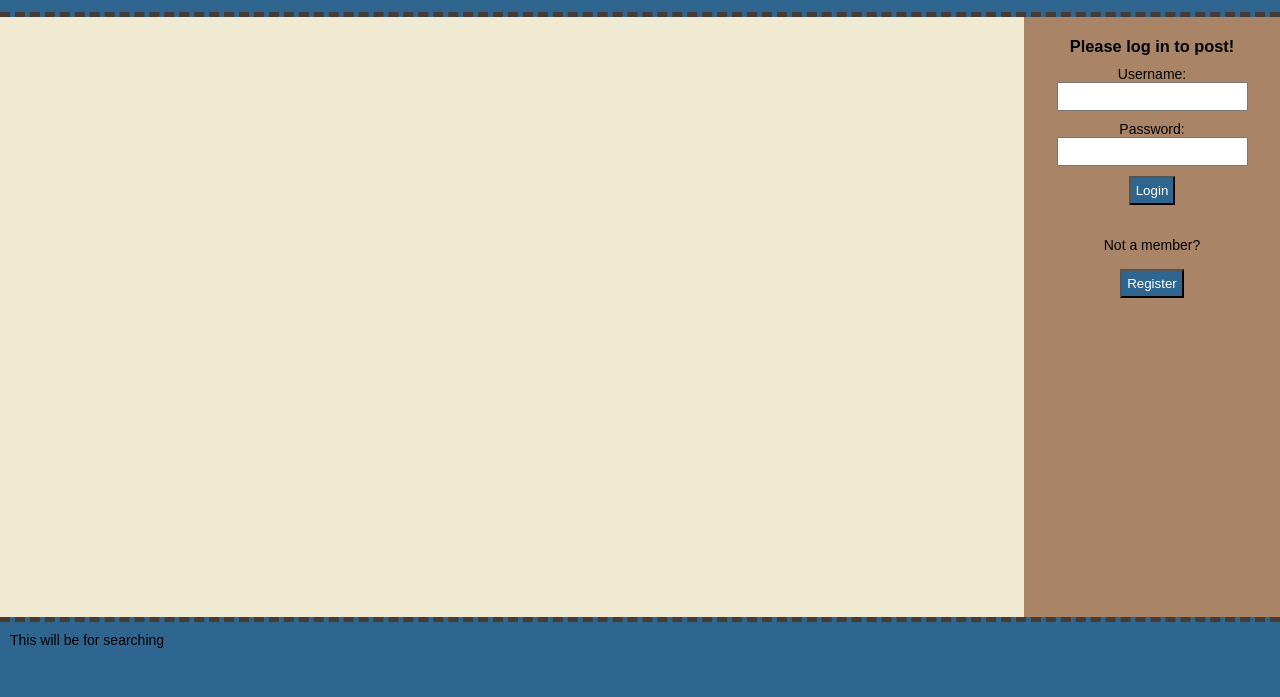
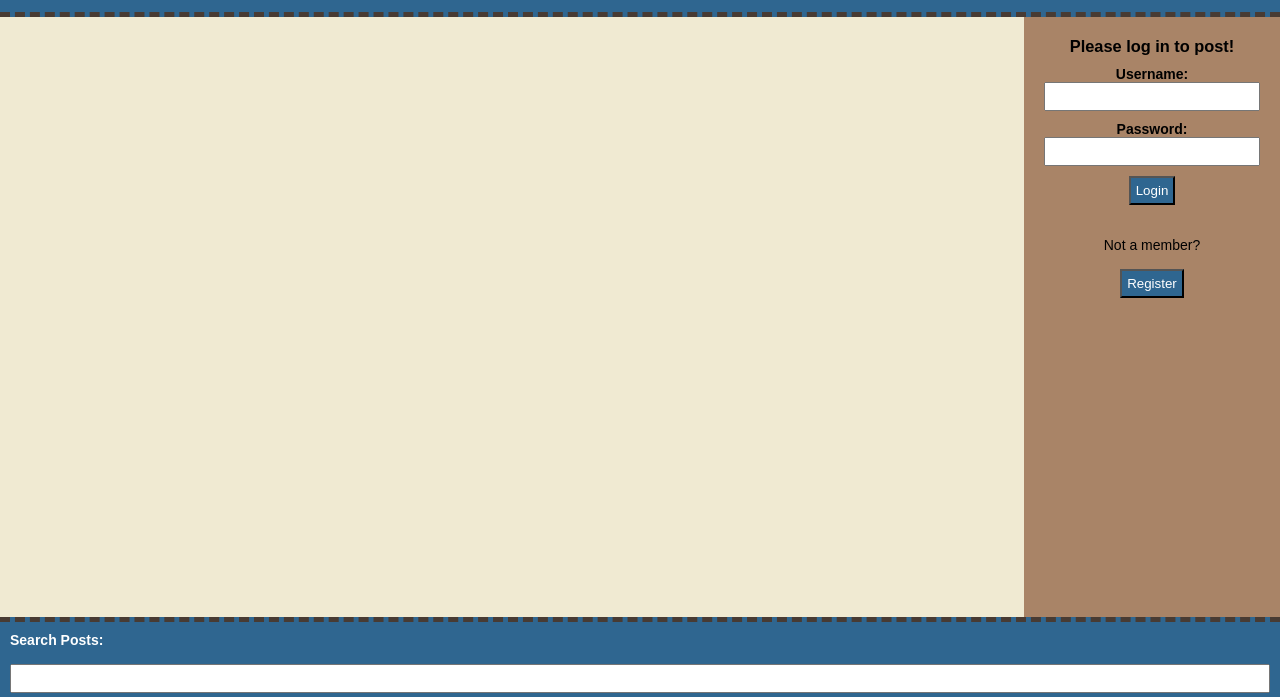
Before and after one commit to tgpretender/Stranger_Things_MJ, a React app: page / in a window 1280 px wide. Shown: the part 103-800 px from the top of the page. Built offline with nearby package versions, Linux system fonts and the light colour scheme; no server answers.

Commit message:
set up initial searchbar

```diff
--- a/public/style.css
+++ b/public/style.css
@@ -17,6 +17,16 @@ h3 {
 input {
     margin-bottom:10px;
     padding:5px;
+    width:100%;
+}
+textarea {
+    width:100%
+}
+label {
+    font-weight: bold;
+}
+.search label {
+    color:white;
 }
 button {
     padding:5px;
--- a/src/components/NewPost.js
+++ b/src/components/NewPost.js
@@ -87,7 +87,6 @@ const NewPost = (props) => {
                     type="text"
                     name="message"
                     rows="5"
-                    cols="23"
                     value={postMessage}
                     onChange={(e) => setPostMessage(e.target.value)} />
                 </div>
--- a/src/components/Profile.js
+++ b/src/components/Profile.js
@@ -2,8 +2,8 @@ import { useState, useEffect } from 'react';
 
 const Profile = (props) => {
     const { baseURL, userToken, userName } = props;
-    const [ userMessages, setUserMessages ] = useState([])
-    const [ userPosts, setUserPosts ] = useState([])
+    const [ userPosts, setUserPosts ] = useState([]);
+    const [ userMessages, setUserMessages ] = useState([]);
 
     useEffect(() => {
         fetch(`${baseURL}/users/me`, {
--- /dev/null
+++ b/src/components/Search.js
@@ -0,0 +1,34 @@
+import { useState } from 'react';
+
+const Search = () => {
+    const [posts, setPosts] = useState([]);
+    const [searchTerm, setSearchTerm] = useState('');
+
+    function postMatches(post, text) {
+  // return true if any of the fields you want to check against include the text
+  // strings have an .includes() method
+    }
+
+    const filteredPosts = posts.filter(post => postMatches(post, searchTerm));
+    const postsToDisplay = searchTerm.length ? filteredPosts : posts;
+
+// then, in our jsx below... map over postsToDisplay instead of posts
+
+
+
+
+    return (
+        <div className="search">
+            <label>Search Posts: </label>
+            <br /><br />
+            <input id="searchTerm"
+                type="type"
+                name="searchTerm"
+                value={searchTerm}
+                onChange={(e) => setSearchTerm(e.target.value)}
+            />
+        </div>
+    );
+}
+
+export default Search;
--- a/src/components/index.js
+++ b/src/components/index.js
@@ -3,3 +3,4 @@ export { default as Login } from './Login';
 export { default as NewPost } from './NewPost';
 export { default as Profile } from './Profile';
 export { default as Posts } from './Posts';
+export { default as Search } from './Search';
--- a/src/index.js
+++ b/src/index.js
@@ -7,6 +7,7 @@ import {
     Posts,
     NewPost,
     Profile,
+    Search
 } from './components';
 
 const App = () => {
@@ -44,7 +45,7 @@ const App = () => {
             { isAuthenticated ? <NewPost baseURL={baseURL} userToken={userToken} isAuthenticated={isAuthenticated}/> : <Login baseURL={baseURL} setUserToken={setUserToken} setUserName={setUserName} setIsAuthenticated={setIsAuthenticated} /> }
         </section>
         <footer>
-            This will be for searching
+            <Search />
         </footer>
         </div>
 }
```
